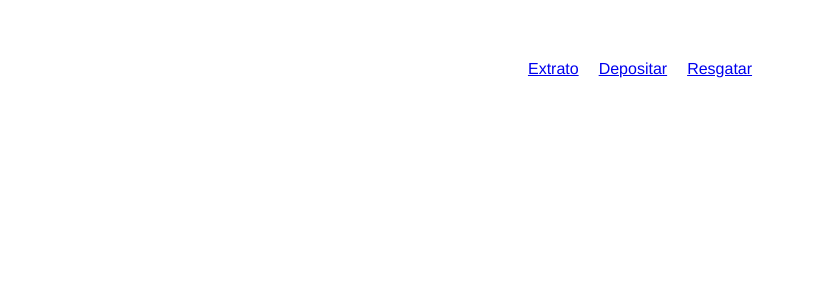
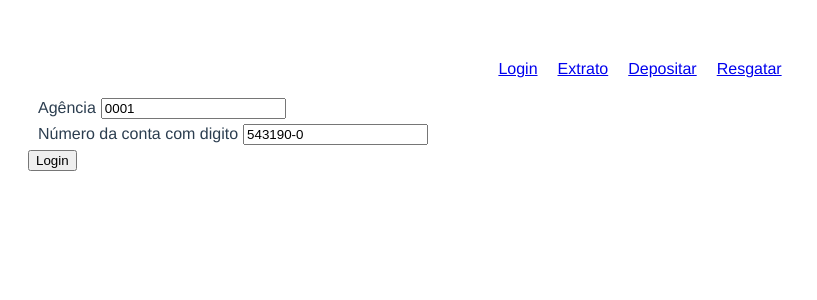
Before and after one commit to biancanalien/legendary-waffle, a Vue app: page /#/Login in a window 1280 px wide. Shown: the top 300 px of the page, without its empty margins (0-817 px from the left). Built offline with nearby package versions, Linux system fonts and the light colour scheme; no server answers; what vue-easy-toast would draw is missing.

Commit message:
add login and refactor APIs

```diff
--- a/src/App.vue
+++ b/src/App.vue
@@ -1,6 +1,7 @@
 <template>
   <div id="app">
     <div class="actions">
+      <router-link to="/login">Login</router-link>
       <router-link to="/bank-statement">Extrato</router-link>
       <router-link to="/deposit">Depositar</router-link>
       <router-link to="/withdraw">Resgatar</router-link>
--- /dev/null
+++ b/src/api/account.api.js
@@ -0,0 +1,11 @@
+import httpClient from './httpClient';
+
+const endpoint = '/account';
+
+const accountAPI = {
+    async getAccount() {
+        return await httpClient.get(`${endpoint}/me`);
+    }
+};
+
+export default accountAPI;
--- a/src/api/bankStatement.api.js
+++ b/src/api/bankStatement.api.js
@@ -1,6 +1,6 @@
 import httpClient from './httpClient';
 
-const endpoint = '/account/bank-statement';
+const endpoint = '/bank-statement';
 
 const bankStatementAPI = {
     async getOperations(params) {
--- a/src/api/deposit.api.js
+++ b/src/api/deposit.api.js
@@ -1,6 +1,6 @@
 import httpClient from './httpClient';
 
-const endpoint = '/account/deposit';
+const endpoint = '/operation/deposit';
 
 const depositAPI = {
     async save(newDeposit) {
--- a/src/api/httpClient.js
+++ b/src/api/httpClient.js
@@ -8,4 +8,11 @@ const httpClient = axios.create({
     }
 });
 
+const authInterceptor = config => {
+    config.headers['Authorization'] = localStorage.getItem('token');
+    return config;
+};
+
+httpClient.interceptors.request.use(authInterceptor);
+
 export default httpClient;
--- a/src/api/withdraw.api.js
+++ b/src/api/withdraw.api.js
@@ -1,6 +1,6 @@
 import httpClient from './httpClient';
 
-const endpoint = '/account/withdraw';
+const endpoint = '/operation/withdraw';
 
 const withdrawAPI = {
     async save(newWithdraw) {
--- a/src/components/BankStatement.vue
+++ b/src/components/BankStatement.vue
@@ -1,15 +1,5 @@
 <template>
   <div class="form-bank-statement">
-    <div>
-      <label>Agência</label>
-      <input type="text" v-model="branchNumber" />
-    </div>
-
-    <div>
-      <label>Número da conta com digito</label>
-      <input type="text" v-model="fullAccountNumber" />
-    </div>
-
     <button v-on:click="getBankStatement">Visualizar extrato</button>
     <div class="bank-statement-result">
       <div v-for="(operation, i) in this.bankStatementList" :key="i">
@@ -17,7 +7,7 @@
           <strong>{{operation.transactionType === "DP" ? "Depósito realizado" : "Resgate realizado"}}</strong>
         </p>
         <p>{{operation.labelDescription}}</p>
-        <p>{{operation.actionType === "D" ? `- R$${operation.value}` : `R$${operation.value}`}}</p>
+        <p>{{operation.actionType === "D" ? `- ${operation.value}` : operation.value}}</p>
         <p>{{operation.date}}</p>
       </div>
     </div>
@@ -31,22 +21,16 @@ export default {
   name: "BankStatement",
   data() {
     return {
-      branchNumber: "0001",
-      fullAccountNumber: "543190-0",
       bankStatementList: [],
     };
   },
   methods: {
     async getBankStatement() {
-      const newFilter = {
-        branchNumber: this.branchNumber,
-        fullAccountNumber: this.fullAccountNumber,
-      };
-
       bankStatementAPI
-        .getOperations(newFilter)
+        .getOperations()
         .then(({ data }) => {
-          this.bankStatementList = data;
+          console.log("data", data);
+          this.bankStatementList = data.bankStatementResult;
         })
         .catch((e) => {
           const message =
--- a/src/components/Deposit.vue
+++ b/src/components/Deposit.vue
@@ -8,18 +8,6 @@
     <div>
       <label>Valor do depósito R$</label>
       <input type="text" v-model="value" />
-    </div>
-
-    <h3>Destino do depósito</h3>
-
-    <div>
-      <label>Agência</label>
-      <input type="text" v-model="branchNumber" />
-    </div>
-
-    <div>
-      <label>Número da conta com digito</label>
-      <input type="text" v-model="fullAccountNumber" />
     </div>
 
     <h3>Origem do depósito em caso de TED ou DOC</h3>
@@ -60,8 +48,6 @@ export default {
     return {
       depositType: "DOC",
       value: 335.45,
-      branchNumber: "0001",
-      fullAccountNumber: "543190-0",
       bankName: "Banco Raiz",
       bankNumber: "123",
       psBranchNumber: "2345",
@@ -74,8 +60,6 @@ export default {
       const newDeposit = {
         depositType: this.depositType,
         value: parseInt(this.value),
-        branchNumber: this.branchNumber,
-        fullAccountNumber: this.fullAccountNumber,
         payingSource: {
           bankName: this.bankName,
           bankNumber: this.bankNumber,
--- /dev/null
+++ b/src/components/Login.vue
@@ -0,0 +1,65 @@
+<template>
+  <div class="form-login">
+    <div>
+      <label>Agência</label>
+      <input type="text" v-model="branchNumber" />
+    </div>
+
+    <div>
+      <label>Número da conta com digito</label>
+      <input type="text" v-model="fullAccountNumber" />
+    </div>
+
+    <button v-on:click="getLogin">Login</button>
+  </div>
+</template>
+<script>
+import { errorNotification } from "../utils/notifications";
+import accountAPI from "../api/account.api";
+import router from "../router";
+
+export default {
+  name: "Login",
+  data() {
+    return {
+      branchNumber: "0001",
+      fullAccountNumber: "543190-0",
+    };
+  },
+  methods: {
+    async getLogin() {
+      localStorage.setItem(
+        "token",
+        `fakeToken&${this.fullAccountNumber}&${this.branchNumber}`
+      );
+
+      accountAPI
+        .getAccount()
+        .then(({ data }) => {
+          router.push("bank-statement");
+          localStorage.setItem("currentUser", JSON.stringify(data));
+        })
+        .catch((e) => {
+          const message =
+            (e.response && e.response.data) ||
+            "Erro ao tentar realizar o login. Tente novamente em outro momento!";
+          errorNotification(message);
+          router.push("login");
+          localStorage.setItem("currentUser", null);
+          localStorage.setItem("token", null);
+        });
+    },
+  },
+};
+</script>
+
+<style scoped>
+.form-login {
+  margin: 20px;
+  text-align: justify;
+}
+.form-login > div,
+.form-login > div > label {
+  margin: 5px;
+}
+</style>
--- a/src/components/Withdraw.vue
+++ b/src/components/Withdraw.vue
@@ -3,18 +3,6 @@
     <div>
       <label>Valor do resgate R$</label>
       <input type="text" v-model="value" />
-    </div>
-
-    <h3>Conta a ser feito o resgate</h3>
-
-    <div>
-      <label>Agência</label>
-      <input type="text" v-model="branchNumber" />
-    </div>
-
-    <div>
-      <label>Número da conta com digito</label>
-      <input type="text" v-model="fullAccountNumber" />
     </div>
 
     <h3>Instituição financeira de origem do resgate</h3>
@@ -41,8 +29,6 @@ export default {
   data() {
     return {
       value: 100.55,
-      branchNumber: "0001",
-      fullAccountNumber: "543190-0",
       companyName: "Banco 24 Horas",
       cnpj: "24.363.105/0001-73",
     };
@@ -51,8 +37,6 @@ export default {
     async saveWithdraw() {
       const newWithdraw = {
         value: this.value,
-        branchNumber: this.branchNumber,
-        fullAccountNumber: this.fullAccountNumber,
         financialInstitution: {
           companyName: this.companyName,
           cnpj: this.cnpj,
--- /dev/null
+++ b/src/router.js
@@ -0,0 +1,19 @@
+import Router from 'vue-router'
+
+import Login from './components/Login.vue'
+import BankStatement from './components/BankStatement.vue'
+import Deposit from './components/Deposit.vue'
+import Withdraw from './components/Withdraw.vue'
+
+const routes = [
+    { path: '/Login', component: Login },
+    { path: '/bank-statement', component: BankStatement },
+    { path: '/deposit', component: Deposit },
+    { path: '/withdraw', component: Withdraw },
+]
+
+const router = new Router({
+    routes
+})
+
+export default router
```
Also changed, not shown: src/main.js (+2 -14 lines).
